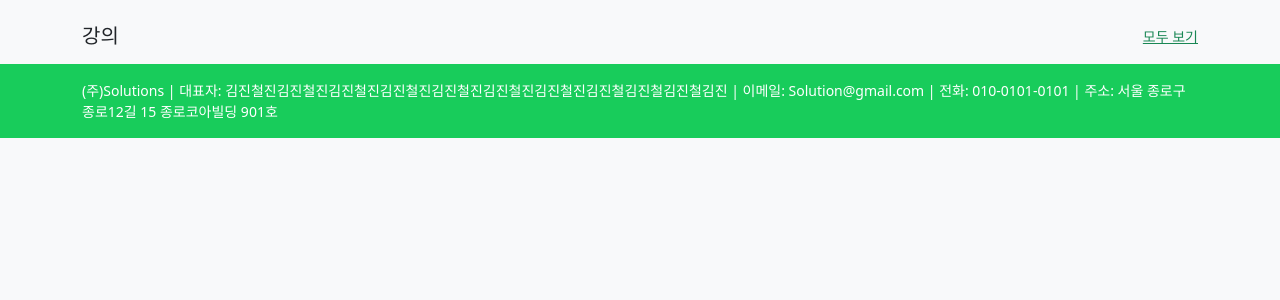
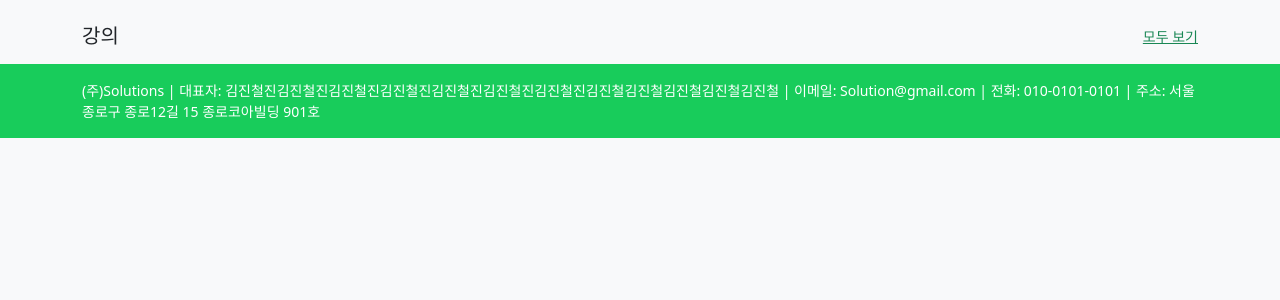
Before and after one commit to asdw701425/test, a Flask app: page / in a window 1280 px wide. Shown: the part 249-549 px from the top of the page. Run offline with Flask 3, Linux system fonts and the light colour scheme; data that the repository does not hold is empty.

Commit message:
gvderhbfded

```diff
--- a/web-revised/templates/base.html
+++ b/web-revised/templates/base.html
@@ -55,7 +55,7 @@
 
   <footer class="text-white py-3" style="background:#18cc5b">
     <div class="container small">
-      (주)Solutions | 대표자: 김진철진김진철진김진철진김진철진김진철진김진철진김진철진김진철김진철김진철김진 | 이메일: Solution@gmail.com |
+      (주)Solutions | 대표자: 김진철진김진철진김진철진김진철진김진철진김진철진김진철진김진철김진철김진철김진철김진철 | 이메일: Solution@gmail.com |
       전화: 010-0101-0101 | 주소: 서울 종로구 종로12길 15 종로코아빌딩 901호
     </div>
   </footer>
```
Also changed, not shown: .github/workflows/deploy.yaml, .github/workflows/was-build.yaml, .github/workflows/web-build.yaml.
